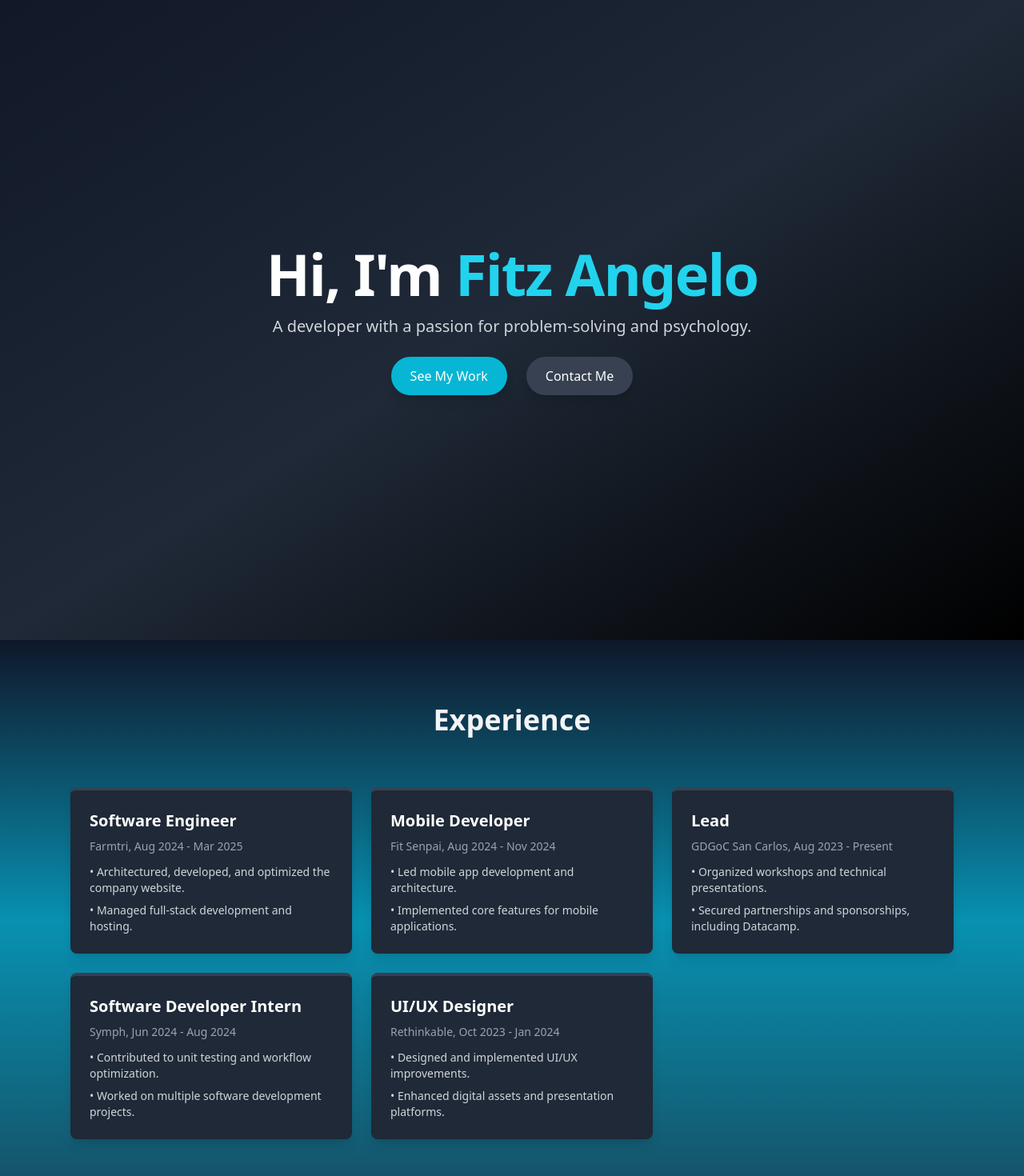
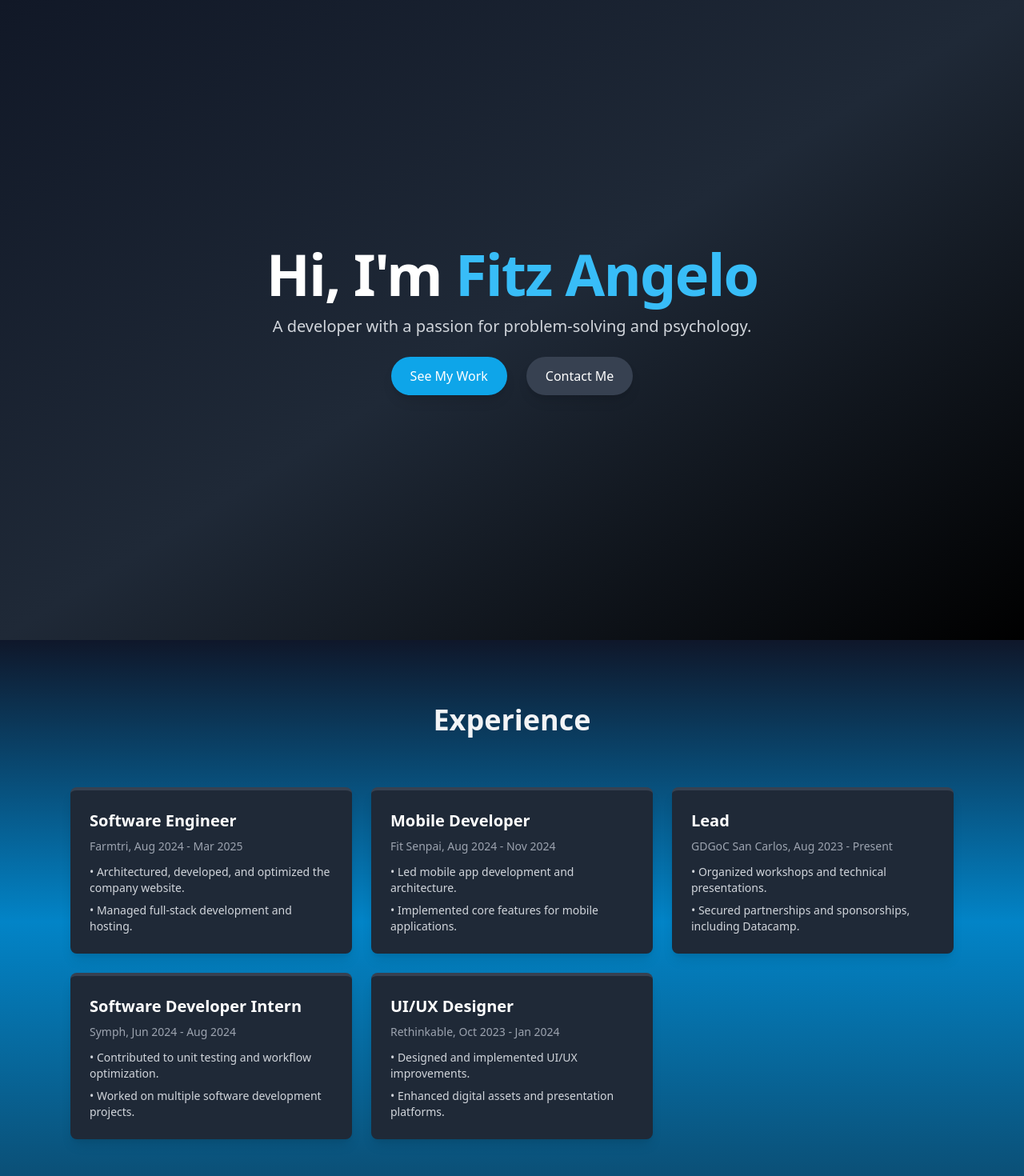
Before and after one commit to kulaizki/portfolio, a SvelteKit app: page / in a window 1280 px wide. Shown: the top 1470 px of the page at 80% size. Built offline with nearby package versions, Linux system fonts and the light colour scheme.

Commit message:
style: update theme to sky

```diff
--- a/src/lib/components/ExperienceCard.svelte
+++ b/src/lib/components/ExperienceCard.svelte
@@ -9,7 +9,7 @@
 <a
   href={link}
   target="_blank"
-  class="relative p-6 bg-gray-800 rounded-lg shadow-lg border-t-4 border-cyan-300 border-gray-700 hover:bg-gray-700 hover:border-cyan-200 hover:shadow-xl transition-all duration-300"
+  class="relative p-6 bg-gray-800 rounded-lg shadow-lg border-t-4 border-gray-500 border-gray-700 hover:bg-gray-700 hover:border-sky-400 hover:shadow-xl transition-all duration-300"
 >
   <h3 class="text-xl font-semibold text-white">{title}</h3>
   <p class="text-sm text-gray-400 mt-2">{company}, {date}</p>
--- a/src/routes/Experience.svelte
+++ b/src/routes/Experience.svelte
@@ -2,7 +2,7 @@
   import ExperienceCard from '$lib/components/ExperienceCard.svelte';
 </script>
 
-<section id="experience" class="py-20 bg-gradient-to-b from-slate-900 via-cyan-600 to-cyan-900 text-gray-100">
+<section id="experience" class="py-20 bg-gradient-to-b from-slate-900 via-sky-600 to-sky-900 text-gray-100">
   <div class="max-w-6xl mx-auto px-6">
     <h2 class="text-3xl md:text-4xl font-bold text-center mb-16">Experience</h2>
     <div class="grid grid-cols-1 sm:grid-cols-2 lg:grid-cols-3 gap-6">
--- a/src/routes/Hero.svelte
+++ b/src/routes/Hero.svelte
@@ -1,7 +1,7 @@
 <section class="bg-gradient-to-br from-gray-900 via-gray-800 to-black text-white min-h-screen flex items-center justify-center">
   <div class="max-w-4xl px-6 text-center">
     <h1 class="text-4xl md:text-7xl font-bold tracking-tight mb-4">
-      Hi, I'm <span class="text-cyan-400">Fitz Angelo</span>
+      Hi, I'm <span class="text-sky-400">Fitz Angelo</span>
     </h1>
     <p class="text-lg md:text-xl text-gray-300 mb-6">
       A developer with a passion for problem-solving and psychology.
@@ -9,7 +9,7 @@
     <div class="flex justify-center gap-6">
       <a
         href="#experience"
-        class="px-6 py-3 bg-cyan-500 text-white rounded-full shadow-lg hover:bg-cyan-700 transition-all duration-300"
+        class="px-6 py-3 bg-sky-500 text-white rounded-full shadow-lg hover:bg-sky-700 transition-all duration-300"
       >
         See My Work
       </a>
```
